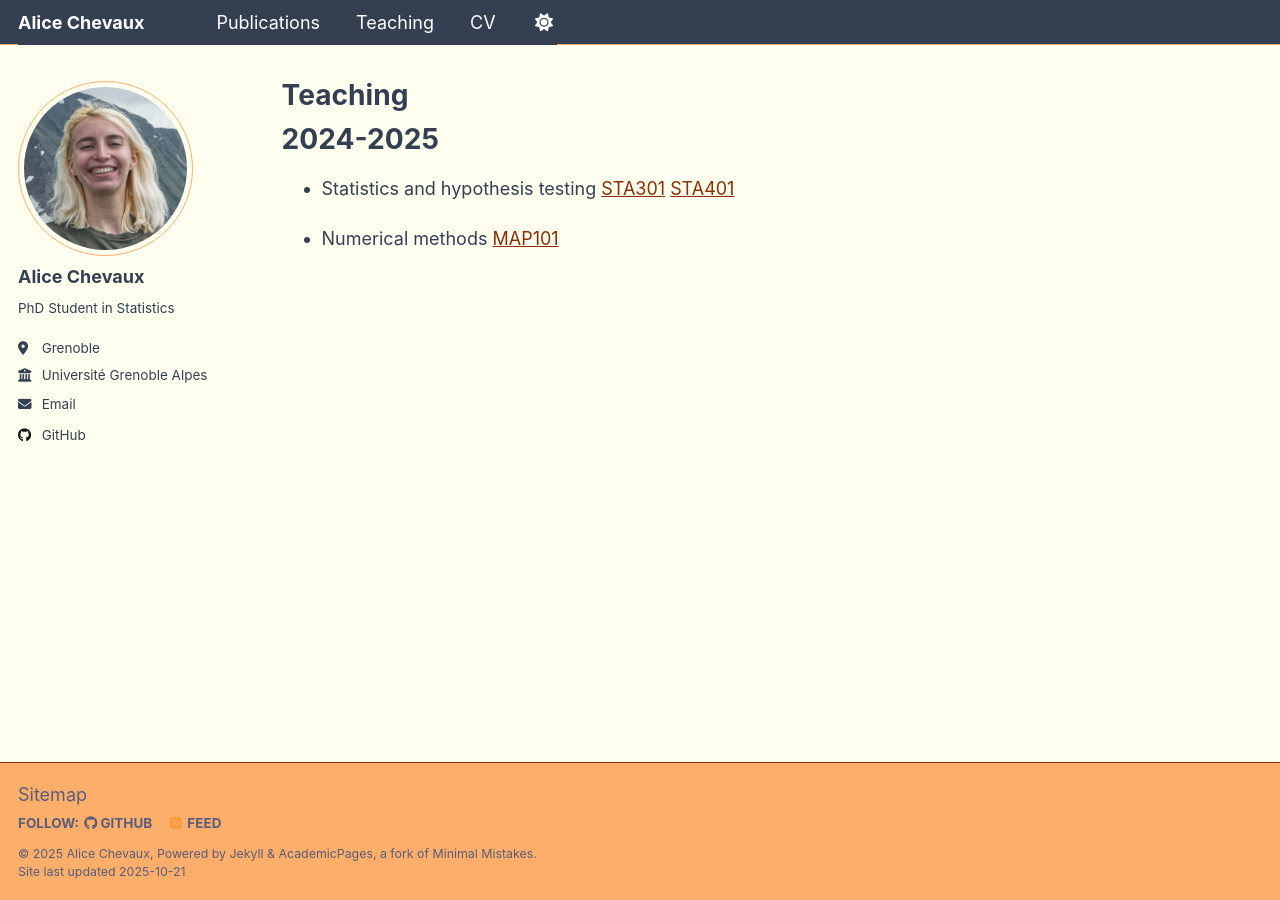
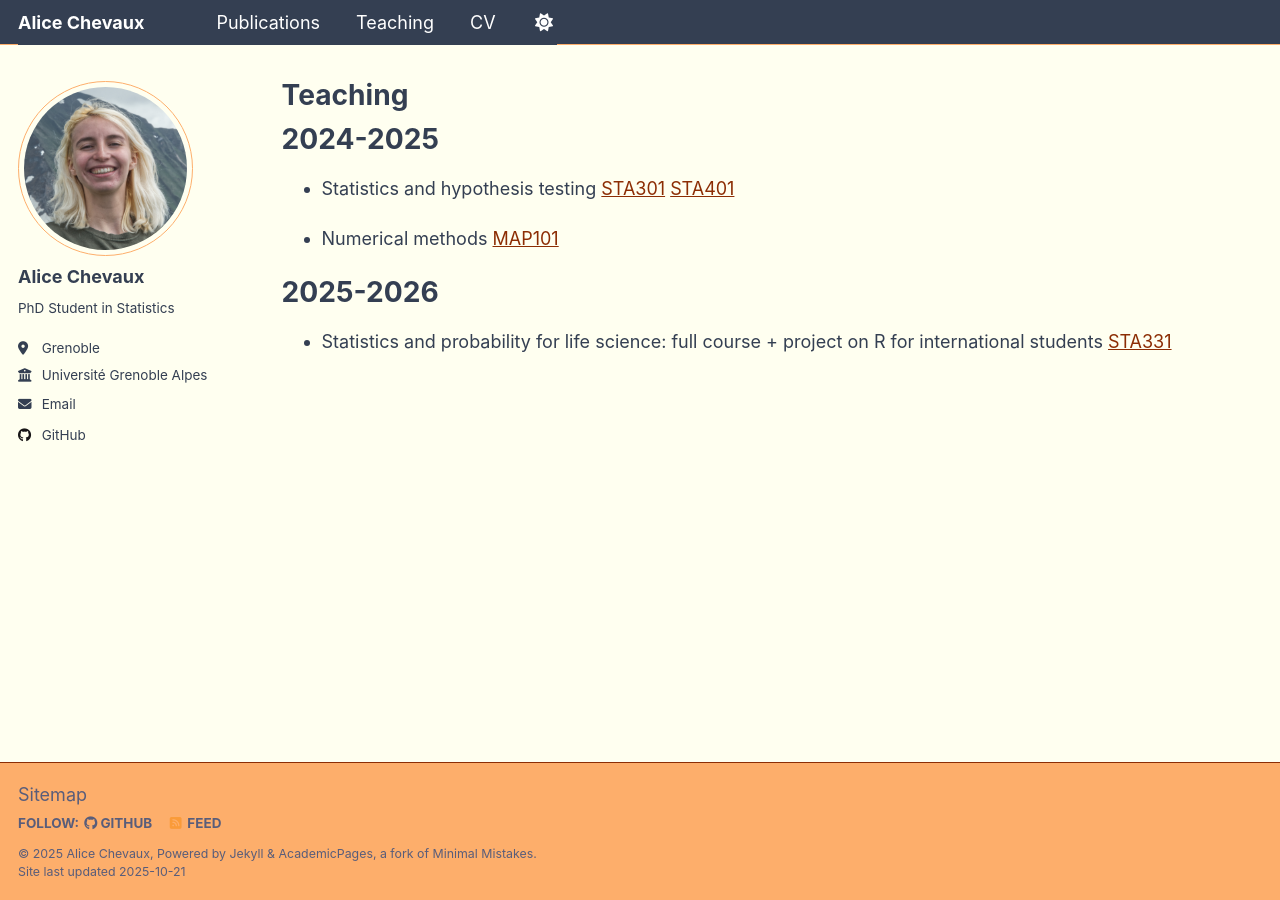
Before and after one commit to alicechevaux/alicechevaux.github.io, a Jekyll site: the page built from _pages/teaching.md, in a window 1280 px wide. Built offline with Jekyll 4.4.1, drawn with Linux system fonts in a browser that asks for light colours.

Commit message:
Update teaching.md

```diff
--- a/_pages/teaching.md
+++ b/_pages/teaching.md
@@ -13,3 +13,7 @@ author_profile: true
 - Statistics and hypothesis testing [STA301](https://formations.univ-grenoble-alpes.fr/fr/catalogue-2021/licence-XA/licence-chimie-IAI8AZVF/parcours-biochimie-2e-et-3e-annee-IFRVW14S/ue-methodes-statistiques-pour-la-biologie-sta301-IGRYUVS1.html) [STA401](https://formations.univ-grenoble-alpes.fr/fr/catalogue-2021/licence-XA/licence-informatique-IAI7UC15/parcours-mathematiques-informatique-2e-et-3e-annee-grenoble-IAIB08YN/ue-statistique-et-calcul-des-probabilites-sta401-IH34I31T.html)
 
 - Numerical methods [MAP101](https://formations.univ-grenoble-alpes.fr/fr/catalogue-2021/licence-XA/licence-informatique-IAI7UC15/portail-informatique-mathematiques-et-applications-ima-1re-annee-grenoble-IPQHQVHR/ue-analyse-elementaire-et-introduction-au-calcul-scientifique-map101-IGJFW1PZ.html)
+
+# 2025-2026
+
+- Statistics and probability for life science: full course + project on R for international students [STA331](https://formations.univ-grenoble-alpes.fr/fr/catalogue-2021/licence-XA/licence-chimie-IAI8AZVF/parcours-biochimie-international-1re-et-2e-annee-JEZK4LLF/ue-statistics-and-probability-for-life-sciences-sta331-JB6DWONF.html)
```
